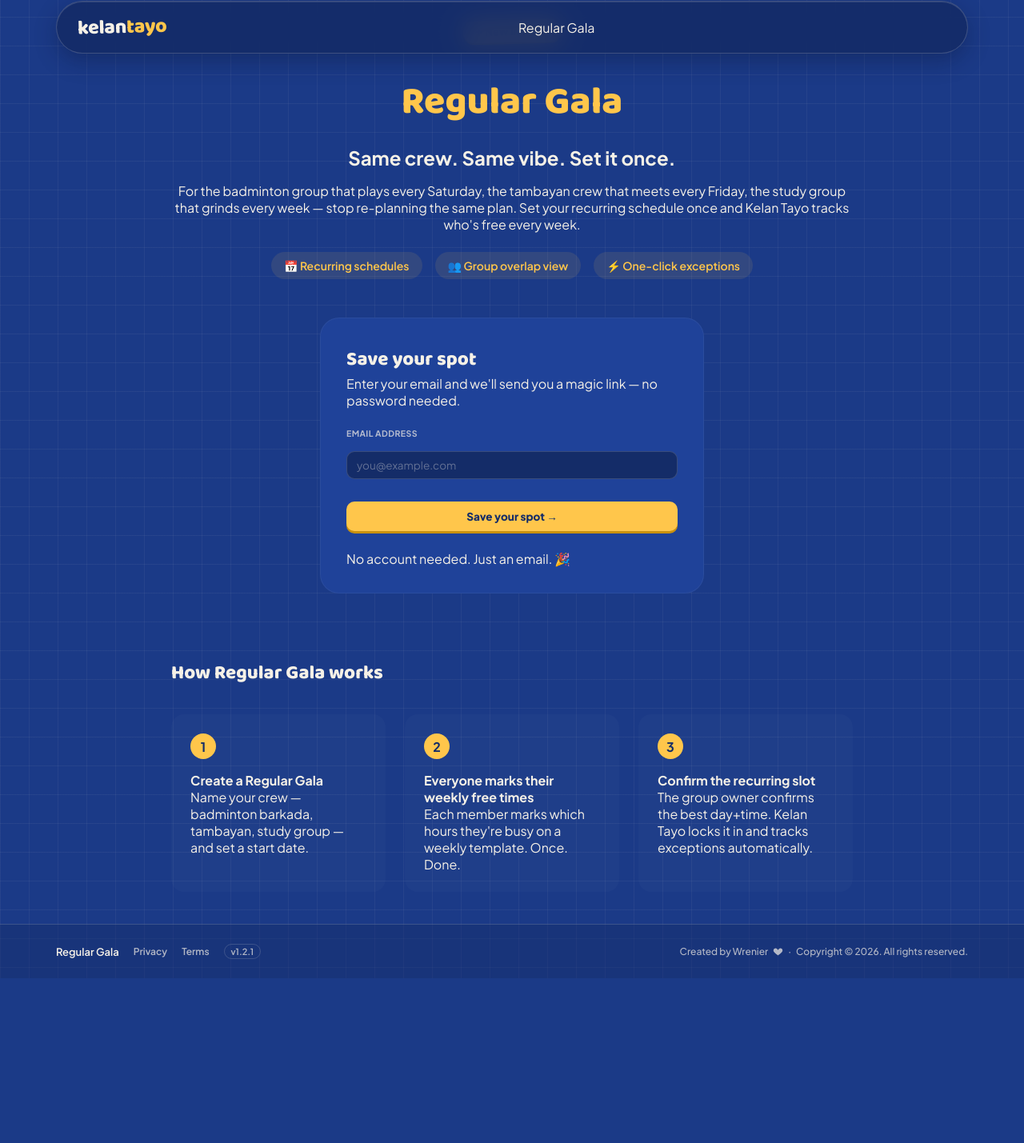
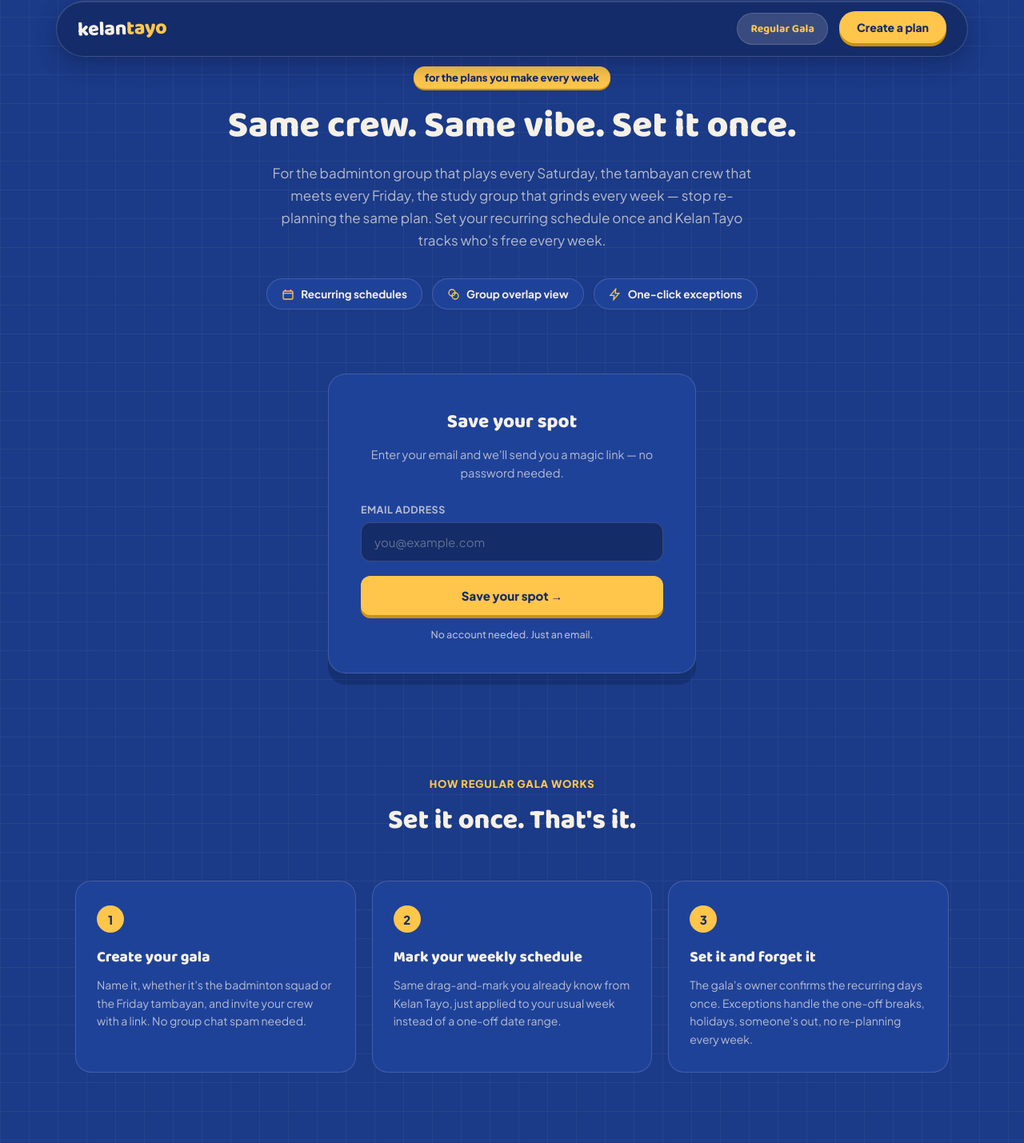
Before and after one commit to Kaeylrin/kelan-tayo, a React (Vite) app: page /gala in a window 1280 px wide. Shown: the part 15-1444 px from the top of the page at 80% size. Before the commit the page ends 1238 px from the top, so only its background shows below. Built offline with nearby package versions, Linux system fonts and the light colour scheme; no server answers.

Commit message:
feat(gala): Redesign Regular Gala landing page to match reference HTML, replace all emoji with SVG icons, redesign GalaNavbar with badge + CTA, add smooth scroll to See how it works button

```diff
--- a/src/components/gala/GalaNavbar.jsx
+++ b/src/components/gala/GalaNavbar.jsx
@@ -1,10 +1,10 @@
 import React from 'react';
-import { useNavigate } from 'react-router-dom';
+import { Link, useNavigate } from 'react-router-dom';
 import { useScrollPosition } from '../../hooks/useScrollPosition.js';
 
 /**
- * Navbar used across all /gala/* routes.
- * Accepts optional isLandingPage prop (currently unused but kept for API parity).
+ * Navbar for /gala/* routes.
+ * Matches the reference design: logo | gala-badge | Create a plan CTA
  */
 export function GalaNavbar({ rightSlot }) {
   const isScrolled = useScrollPosition();
@@ -26,12 +26,13 @@
           kelan<span>tayo</span>
         </div>
 
-        <div className="gala-nav-center">
-          <span className="gala-nav-badge">Regular Gala</span>
-        </div>
-
-        <div className="gala-nav-right">
-          {rightSlot}
+        <div style={{ display: 'flex', alignItems: 'center', gap: '14px' }}>
+          <span className="gala-badge">Regular Gala</span>
+          {rightSlot || (
+            <Link to="/create" className="nav-cta">
+              Create a plan
+            </Link>
+          )}
         </div>
       </nav>
     </div>
--- a/src/pages/GalaLandingPage.jsx
+++ b/src/pages/GalaLandingPage.jsx
@@ -2,19 +2,20 @@
 import { useNavigate } from 'react-router-dom';
 import { GalaNavbar } from '../components/gala/GalaNavbar.jsx';
 import { Footer } from '../components/shared/Footer.jsx';
+import { LegalModal } from '../components/shared/Modals.jsx';
 import { sendMagicLink, getSession } from '../services/authService.js';
 
 /**
  * Route: /gala
  * Landing page for the Regular Gala feature.
- * If the user already has a session, redirects to /gala/dashboard.
- * Otherwise, shows the pitch + "Save your spot" magic-link form.
+ * Matches the reference design in docs/kelan-tayo-regular-gala.html
  */
 export function GalaLandingPage() {
   const navigate = useNavigate();
   const [email, setEmail] = useState('');
   const [status, setStatus] = useState('idle'); // 'idle' | 'loading' | 'sent' | 'error'
   const [errorMsg, setErrorMsg] = useState('');
+  const [legalModalType, setLegalModalType] = useState(null);
 
   // Redirect if already signed in
   useEffect(() => {
@@ -43,34 +44,46 @@
     <>
       <GalaNavbar />
 
-      <main className="gala-landing-main">
-        <div className="gala-landing">
-          {/* Hero */}
-          <div className="gala-hero">
-            <span className="eyebrow">✦ New in v1.2.1</span>
-            <h1 className="display gala-hero-title">Regular Gala</h1>
-            <p className="gala-hero-tagline">Same crew. Same vibe. Set it once.</p>
-            <p className="gala-hero-desc">
-              For the badminton group that plays every Saturday, the tambayan crew that meets every
-              Friday, the study group that grinds every week — stop re-planning the same plan.
-              Set your recurring schedule once and Kelan Tayo tracks who's free every week.
-            </p>
+      <main>
 
-            {/* Feature pills */}
-            <div className="gala-feature-pills">
-              <span className="gala-feature-pill">📅 Recurring schedules</span>
-              <span className="gala-feature-pill">👥 Group overlap view</span>
-              <span className="gala-feature-pill">⚡ One-click exceptions</span>
-            </div>
+        {/* ---- Hero ---- */}
+        <section className="gala-hero">
+          <span className="eyebrow">for the plans you make every week</span>
+          <h1 className="display">Same crew. Same vibe. Set it once.</h1>
+          <p>
+            For the badminton group that plays every Saturday, the tambayan crew that meets every
+            Friday, the study group that grinds every week — stop re-planning the same plan.
+            Set your recurring schedule once and Kelan Tayo tracks who's free every week.
+          </p>
+          <div className="gala-chips">
+            <span className="gala-chip">
+              <svg className="chip-icon" viewBox="0 0 24 24" fill="none" stroke="currentColor" strokeWidth="2">
+                <path d="M3 10h18M7 3v4M17 3v4M5 6h14a2 2 0 0 1 2 2v11a2 2 0 0 1-2 2H5a2 2 0 0 1-2-2V8a2 2 0 0 1 2-2Z"/>
+              </svg>
+              Recurring schedules
+            </span>
+            <span className="gala-chip">
+              <svg className="chip-icon" viewBox="0 0 24 24" fill="none" stroke="currentColor" strokeWidth="2">
+                <circle cx="9" cy="9" r="6"/><circle cx="15" cy="15" r="6"/>
+              </svg>
+              Group overlap view
+            </span>
+            <span className="gala-chip">
+              <svg className="chip-icon" viewBox="0 0 24 24" fill="none" stroke="currentColor" strokeWidth="2">
+                <path d="M13 2 3 14h7l-1 8 10-12h-7l1-8Z"/>
+              </svg>
+              One-click exceptions
+            </span>
           </div>
+        </section>
 
-          {/* Sign-in card */}
-          <div className="gala-signin-card">
+        {/* ---- Save your spot card ---- */}
+        <section className="spot-section">
+          <div className="spot-card">
             {status === 'sent' ? (
-              <div className="gala-sent-state">
-                <div className="gala-sent-icon">📬</div>
-                <h2 className="display gala-sent-title">Check your email!</h2>
-                <p className="gala-sent-body">
+              <>
+                <h3 className="display">Check your email!</h3>
+                <p>
                   We sent a magic link to <strong>{email}</strong>. Click it to save your spot and
                   get started.
                 </p>
@@ -81,22 +94,16 @@
                 >
                   Use a different email
                 </button>
-              </div>
+              </>
             ) : (
               <>
-                <div className="gala-signin-header">
-                  <h2 className="display gala-signin-title">Save your spot</h2>
-                  <p className="gala-signin-sub">
-                    Enter your email and we'll send you a magic link — no password needed.
-                  </p>
-                </div>
-
-                <form className="gala-email-form" onSubmit={handleSubmit}>
-                  <label className="field-sublabel" htmlFor="galaEmail">Email address</label>
+                <h3 className="display">Save your spot</h3>
+                <p>Enter your email and we'll send you a magic link — no password needed.</p>
+                <form onSubmit={handleSubmit}>
+                  <span className="spot-label">Email address</span>
                   <input
-                    id="galaEmail"
+                    className="spot-input"
                     type="email"
-                    className="field"
                     placeholder="you@example.com"
                     value={email}
                     onChange={(e) => setEmail(e.target.value)}
@@ -105,62 +112,59 @@
                     disabled={status === 'loading'}
                   />
                   {status === 'error' && (
-                    <p className="gala-form-error">{errorMsg}</p>
+                    <p style={{ color: 'var(--coral)', fontSize: '13px', marginBottom: '12px' }}>{errorMsg}</p>
                   )}
                   <button
-                    className="btn-primary"
+                    className="spot-btn"
                     type="submit"
                     disabled={status === 'loading'}
                   >
-                    {status === 'loading' ? (
-                      <>
-                        <span className="btn-spinner" />
-                        Sending…
-                      </>
-                    ) : (
-                      'Save your spot →'
-                    )}
+                    {status === 'loading' ? 'Sending...' : <>Save your spot &rarr;</>}
                   </button>
                 </form>
-
-                <p className="gala-signin-note">
-                  No account needed. Just an email. 🎉
-                </p>
+                <div className="spot-note">No account needed. Just an email.</div>
               </>
             )}
           </div>
-        </div>
+        </section>
 
-        {/* How it works section */}
-        <div className="gala-how-section">
-          <h2 className="display gala-how-title">How Regular Gala works</h2>
-          <div className="gala-steps">
-            <div className="gala-step">
-              <div className="gala-step-num">1</div>
-              <div className="gala-step-body">
-                <h4>Create a Regular Gala</h4>
-                <p>Name your crew — badminton barkada, tambayan, study group — and set a start date.</p>
-              </div>
+        {/* ---- How it works ---- */}
+        <section className="how-it-works">
+          <div className="section-heading">
+            <div className="section-eyebrow">How Regular Gala works</div>
+            <h2 className="display">Set it once. That's it.</h2>
+          </div>
+
+          <div className="gala-steps-grid">
+            <div className="gala-step-card">
+              <div className="step-number">1</div>
+              <h3 className="display">Create your gala</h3>
+              <p>Name it, whether it's the badminton squad or the Friday tambayan, and invite your crew with a link. No group chat spam needed.</p>
             </div>
-            <div className="gala-step">
-              <div className="gala-step-num">2</div>
-              <div className="gala-step-body">
-                <h4>Everyone marks their weekly free times</h4>
-                <p>Each member marks which hours they're busy on a weekly template. Once. Done.</p>
-              </div>
+            <div className="gala-step-card">
+              <div className="step-number">2</div>
+              <h3 className="display">Mark your weekly schedule</h3>
+              <p>Same drag-and-mark you already know from Kelan Tayo, just applied to your usual week instead of a one-off date range.</p>
             </div>
-            <div className="gala-step">
-              <div className="gala-step-num">3</div>
-              <div className="gala-step-body">
-                <h4>Confirm the recurring slot</h4>
-                <p>The group owner confirms the best day+time. Kelan Tayo locks it in and tracks exceptions automatically.</p>
-              </div>
+            <div className="gala-step-card">
+              <div className="step-number">3</div>
+              <h3 className="display">Set it and forget it</h3>
+              <p>The gala's owner confirms the recurring days once. Exceptions handle the one-off breaks, holidays, someone's out, no re-planning every week.</p>
             </div>
           </div>
-        </div>
+        </section>
+
+        {/* ---- Reassurance strip ---- */}
+        <section className="reassure-section">
+          <div className="reassure-card">
+            <p><strong>Still the same Kelan Tayo.</strong> Regular Gala is built for recurring hangouts with your crew, not a work tool. The base app stays exactly as it is, no login, no accounts, create a one-off plan anytime without ever touching this.</p>
+          </div>
+        </section>
+
       </main>
 
-      <Footer onOpenLegal={() => {}} />
+      <LegalModal type={legalModalType} onClose={() => setLegalModalType(null)} />
+      <Footer onOpenLegal={(type) => setLegalModalType(type)} />
     </>
   );
 }
--- a/src/styles/App.css
+++ b/src/styles/App.css
@@ -2075,21 +2075,18 @@
 }
 
 
-/* --- LATEST FIXES --- */
-
-/* 1. Blur back to scrolled navbar */
+/* --- UI Fixes (scrolled nav blur, breathing space, hero buttons, internal nav) --- */
+
 .floating-nav-wrapper.scrolled .floating-navbar {
   background: rgba(20, 44, 104, 0.82) !important;
   backdrop-filter: blur(10px) !important;
   -webkit-backdrop-filter: blur(10px) !important;
 }
 
-/* 2. Increase breathing space */
 .landing-main {
   margin-top: 120px !important;
 }
 
-/* 3. Hero buttons exact styles */
 .hero-ctas .btn-primary, .hero-ctas .btn-secondary {
   height: 48px !important;
   box-sizing: border-box !important;
@@ -2116,12 +2113,235 @@
   color: var(--cream) !important;
 }
 
-/* 4. Navbar button vertical alignment */
 .nav-cta {
   margin-bottom: 4px !important;
 }
 
-/* 5. Make navbar relative on internal pages so it doesn't overlap dashboard */
 .floating-nav-wrapper.relative-nav {
   position: relative !important;
 }
+
+/* ---------- Regular Gala CSS ---------- */
+
+/* Gala nav badge */
+.gala-badge {
+  background: var(--cream-faint);
+  border: 1px solid var(--cream-faint);
+  color: var(--gold);
+  font-family: 'Baloo 2', sans-serif;
+  font-weight: 700;
+  font-size: 14px;
+  padding: 8px 16px;
+  border-radius: 100px;
+}
+
+/* Gala hero */
+.gala-hero {
+  padding: 90px 0 60px;
+  text-align: center;
+  max-width: 780px;
+  margin: 0 auto;
+}
+
+.gala-hero .eyebrow {
+  transform: none;
+}
+
+.gala-hero h1 {
+  font-size: 46px;
+  line-height: 1.15;
+  margin-bottom: 18px;
+}
+
+.gala-hero p {
+  font-size: 17px;
+  line-height: 1.65;
+  color: var(--cream-muted);
+  max-width: 620px;
+  margin: 0 auto 34px;
+}
+
+.gala-chips {
+  display: flex;
+  justify-content: center;
+  gap: 12px;
+  flex-wrap: wrap;
+}
+
+.gala-chip {
+  display: flex;
+  align-items: center;
+  gap: 8px;
+  background: var(--blue-card);
+  border: 1px solid var(--cream-faint);
+  border-radius: 100px;
+  padding: 10px 18px;
+  font-size: 13.5px;
+  font-weight: 700;
+  color: var(--cream);
+}
+
+.gala-chip .chip-icon {
+  width: 16px;
+  height: 16px;
+  color: var(--gold);
+  flex-shrink: 0;
+}
+
+/* Save your spot card */
+.spot-section {
+  padding: 20px 0 80px;
+  display: flex;
+  justify-content: center;
+}
+
+.spot-card {
+  background: var(--blue-card);
+  border: 1px solid var(--cream-faint);
+  border-radius: 22px;
+  padding: 40px;
+  max-width: 460px;
+  width: 100%;
+  text-align: center;
+  box-shadow: 0 14px 0 rgba(10,20,50,0.25);
+}
+
+.spot-card h3 {
+  font-size: 24px;
+  margin-bottom: 10px;
+}
+
+.spot-card p {
+  font-size: 14.5px;
+  line-height: 1.6;
+  color: var(--cream-muted);
+  margin-bottom: 26px;
+}
+
+.spot-label {
+  display: block;
+  text-align: left;
+  font-size: 12.5px;
+  font-weight: 700;
+  color: var(--cream-muted);
+  text-transform: uppercase;
+  letter-spacing: 0.04em;
+  margin-bottom: 8px;
+}
+
+.spot-input {
+  width: 100%;
+  background: var(--blue-deep);
+  border: 1px solid var(--cream-faint);
+  border-radius: 12px;
+  padding: 14px 16px;
+  color: var(--cream);
+  font-family: 'Plus Jakarta Sans', sans-serif;
+  font-size: 15px;
+  margin-bottom: 18px;
+}
+
+.spot-input::placeholder { color: rgba(246,241,231,0.35); }
+
+.spot-btn {
+  width: 100%;
+  background: var(--gold);
+  color: var(--blue-deep);
+  border: none;
+  font-family: 'Plus Jakarta Sans', sans-serif;
+  font-weight: 800;
+  font-size: 15px;
+  padding: 15px 20px;
+  border-radius: 12px;
+  cursor: pointer;
+  box-shadow: 0 4px 0 #C9910F;
+  margin-bottom: 16px;
+}
+
+.spot-note {
+  font-size: 12.5px;
+  color: var(--cream-muted);
+  font-weight: 500;
+}
+
+/* Gala how-it-works step cards */
+.gala-step-card {
+  background: var(--blue-card);
+  border: 1px solid var(--cream-faint);
+  border-radius: 20px;
+  padding: 30px 26px;
+  text-align: left;
+}
+
+.gala-steps-grid {
+  display: grid;
+  grid-template-columns: repeat(3, 1fr);
+  gap: 20px;
+}
+
+.gala-step-card .step-number {
+  margin-bottom: 16px;
+}
+
+.gala-step-card h3 {
+  font-size: 19px;
+  margin-bottom: 8px;
+}
+
+.gala-step-card p {
+  font-size: 14px;
+  line-height: 1.6;
+  color: var(--cream-muted);
+}
+
+/* Reassurance strip */
+.reassure-section {
+  padding: 10px 0 90px;
+}
+
+.reassure-card {
+  max-width: 780px;
+  margin: 0 auto;
+  text-align: center;
+  padding: 28px 32px;
+  border: 1px dashed var(--cream-faint);
+  border-radius: 18px;
+}
+
+.reassure-card p {
+  font-size: 14px;
+  line-height: 1.6;
+  color: var(--cream-muted);
+}
+
+.reassure-card strong {
+  color: var(--cream);
+}
+
+/* Gala dashboard + room pages */
+.gala-dashboard-main { max-width: 800px; margin: 0 auto; padding: 40px 24px; }
+.gala-dashboard-header { display: flex; justify-content: space-between; align-items: center; margin-bottom: 32px; }
+.gala-create-form-container { margin-bottom: 32px; padding: 24px; }
+.gala-create-form { display: flex; flex-direction: column; gap: 16px; margin-top: 16px; }
+.gala-create-actions { display: flex; gap: 12px; justify-content: flex-end; margin-top: 16px; }
+.gala-list { display: flex; flex-direction: column; gap: 16px; }
+.gala-card { display: block; text-decoration: none; color: inherit; padding: 20px; transition: transform 0.2s, background 0.2s; }
+.gala-card:hover { transform: translateY(-2px); background: rgba(255,255,255,0.04); }
+.gala-card-header { display: flex; justify-content: space-between; align-items: center; margin-bottom: 8px; }
+.gala-card-title { margin: 0; font-size: 20px; color: var(--gold); font-family: 'Baloo 2'; }
+.gala-status-badge { font-size: 12px; padding: 4px 12px; border-radius: 100px; font-weight: bold; }
+.gala-status-badge.confirmed { background: rgba(255,198,75,0.15); color: var(--gold); }
+.gala-status-badge.pending { background: rgba(255,255,255,0.1); color: var(--cream); }
+.gala-room-main { max-width: 1000px; margin: 0 auto; padding: 40px 24px; }
+.gala-room-header { text-align: center; margin-bottom: 32px; padding: 32px; }
+.gala-room-meta { display: flex; justify-content: center; gap: 16px; align-items: center; margin-top: 12px; color: var(--cream-muted); }
+.gala-tabs { display: flex; gap: 8px; justify-content: center; margin-bottom: 32px; }
+.gala-tab-content { background: var(--blue-card); padding: 32px; border-radius: 24px; }
+.weekly-grid { display: grid; grid-template-columns: 54px repeat(7, minmax(58px, 1fr)); }
+.gala-exception-item { display: flex; justify-content: space-between; align-items: center; padding: 16px; background: rgba(255,255,255,0.02); border-radius: 12px; margin-bottom: 12px; }
+
+/* Gala responsive */
+@media (max-width: 860px) {
+  .gala-steps-grid { grid-template-columns: 1fr; }
+  .gala-hero h1 { font-size: 32px; }
+}
```
Also changed, not shown: src/components/landing/HeroSection.jsx (+9 -1 lines), 3 other files (tests, documents, lock files or other folders).
